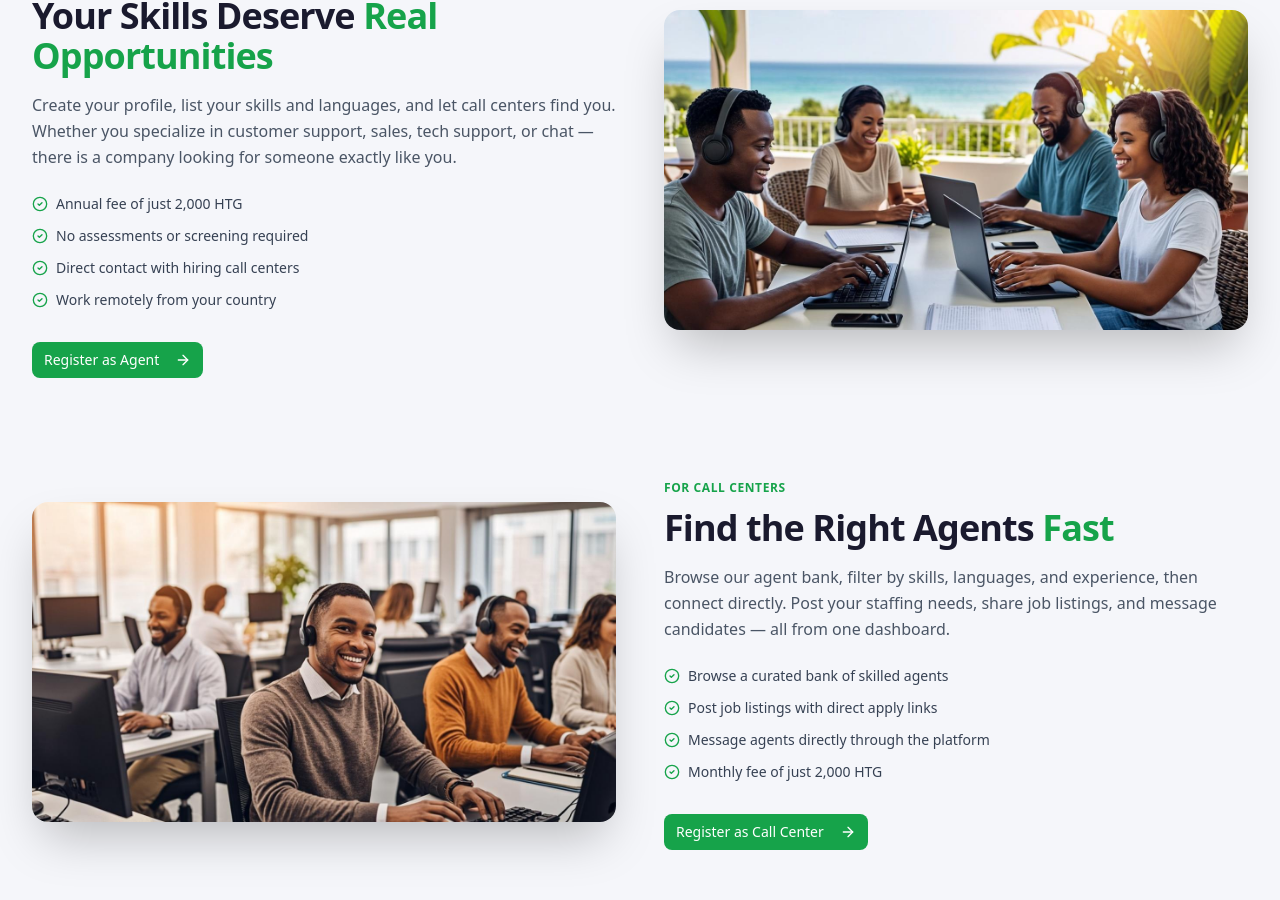
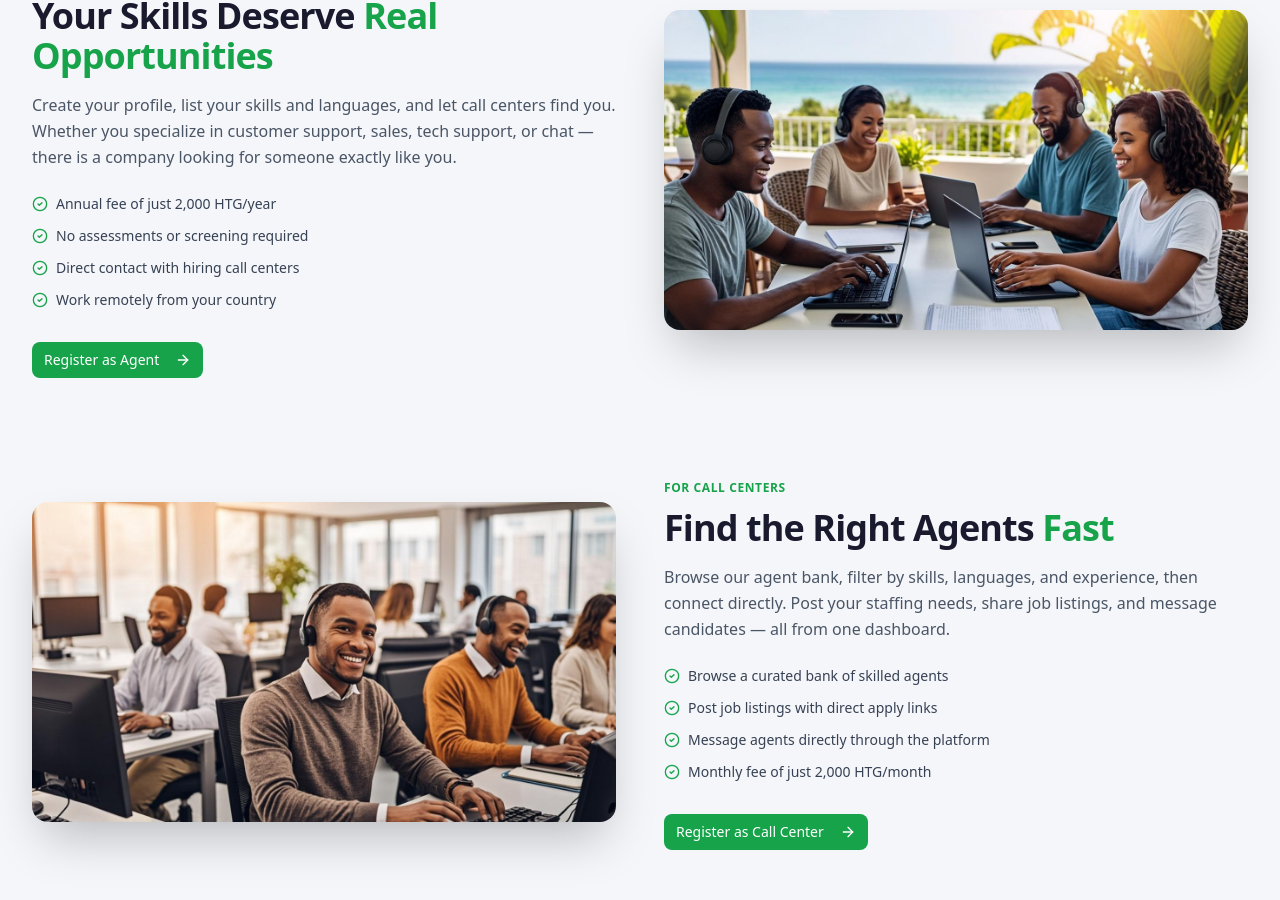
Before and after one commit to B-Ken877/gig, a Next.js app: page / in a window 1280 px wide. Shown: the part 2376-3276 px from the top of the page. Built offline with nearby package versions, Linux system fonts and the light colour scheme.

Commit message:
feat: highlight per-month vs per-year fee distinction

```diff
--- a/src/components/public/ForClientsPage.tsx
+++ b/src/components/public/ForClientsPage.tsx
@@ -161,7 +161,7 @@ export default function ForClientsPage() {
                 <h3 className="text-lg font-semibold">{p.title}</h3>
                 <div className="mt-4">
                   <span className="text-4xl font-bold text-[#16A34A]">{p.price}</span>
-                  <span className="text-gray-500">{p.period}</span>
+                  <span className="text-lg font-semibold text-[#16A34A]">{p.period}</span>
                   {p.usd && <p className="text-xs text-gray-400 mt-1">{p.usd}</p>}
                 </div>
                 <ul className="mt-6 space-y-3">
--- a/src/components/public/HomePage.tsx
+++ b/src/components/public/HomePage.tsx
@@ -219,7 +219,7 @@ export default function HomePage() {
                 Whether you specialize in customer support, sales, tech support, or chat — there is a company looking for someone exactly like you.
               </p>
               <ul className="mt-6 space-y-3">
-                {['Annual fee of just 2,000 HTG', 'No assessments or screening required', 'Direct contact with hiring call centers', 'Work remotely from your country'].map(t => (
+                {['Annual fee of just 2,000 HTG/year', 'No assessments or screening required', 'Direct contact with hiring call centers', 'Work remotely from your country'].map(t => (
                   <li key={t} className="flex items-center gap-2 text-sm text-gray-700">
                     <CheckCircle2 className="h-4 w-4 text-[#16A34A] shrink-0" />{t}
                   </li>
@@ -251,7 +251,7 @@ export default function HomePage() {
                 Post your staffing needs, share job listings, and message candidates — all from one dashboard.
               </p>
               <ul className="mt-6 space-y-3">
-                {['Browse a curated bank of skilled agents', 'Post job listings with direct apply links', 'Message agents directly through the platform', 'Monthly fee of just 2,000 HTG'].map(t => (
+                {['Browse a curated bank of skilled agents', 'Post job listings with direct apply links', 'Message agents directly through the platform', 'Monthly fee of just 2,000 HTG/month'].map(t => (
                   <li key={t} className="flex items-center gap-2 text-sm text-gray-700">
                     <CheckCircle2 className="h-4 w-4 text-[#16A34A] shrink-0" />{t}
                   </li>
--- a/src/components/public/RegisterAgentPage.tsx
+++ b/src/components/public/RegisterAgentPage.tsx
@@ -153,7 +153,7 @@ export default function RegisterAgentPage() {
           <p className="mt-2 text-sm text-gray-400">Create your account to find call center opportunities</p>
           <div className="mt-3 inline-flex items-center gap-2 bg-amber-500/10 border border-amber-500/20 rounded-full px-4 py-1.5">
             <Shield className="w-3.5 h-3.5 text-amber-400" />
-            <span className="text-amber-300 text-sm font-medium">Annual onboarding fee: 2,000 HTG</span>
+            <span className="text-amber-300 text-sm font-medium">Annual onboarding fee: <strong className="text-white">2,000 HTG/year</strong></span>
           </div>
         </div>
 
--- a/src/components/public/RegisterClientPage.tsx
+++ b/src/components/public/RegisterClientPage.tsx
@@ -139,7 +139,7 @@ export default function RegisterClientPage() {
           <p className="mt-2 text-sm text-gray-400">Create your company account to post jobs and find agents</p>
           <div className="mt-3 inline-flex items-center gap-2 bg-amber-500/10 border border-amber-500/20 rounded-full px-4 py-1.5">
             <Shield className="w-3.5 h-3.5 text-amber-400" />
-            <span className="text-amber-300 text-sm font-medium">Monthly subscription: 2,000 HTG</span>
+            <span className="text-amber-300 text-sm font-medium">Monthly subscription: <strong className="text-white">2,000 HTG/month</strong></span>
           </div>
         </div>
 
```
